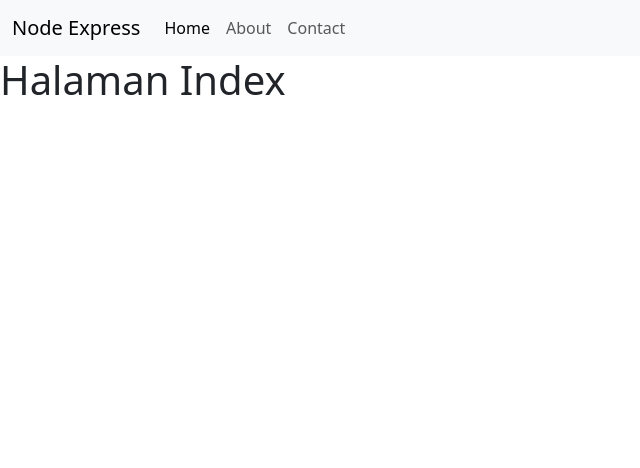
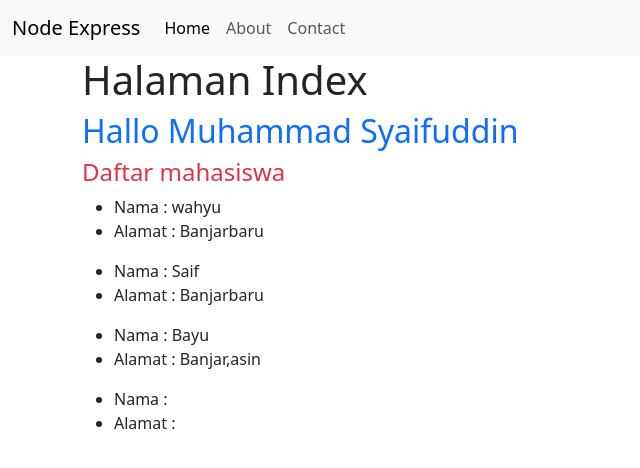
Before and after one commit to devstackid/expressJs, a Node server app: page / in a window 1280 px wide. Shown: the top 468 px of the page, without its empty margins (0-640 px from the left). Run offline with Node 20, Linux system fonts and the light colour scheme; some libraries are stand-ins or nearby versions.

Commit message:
Membuat Layout menggunakan ejs

```diff
--- a/app.js
+++ b/app.js
@@ -1,23 +1,50 @@
 const express = require('express')
+const expressLayouts = require('express-ejs-layouts');
 const app = express()
 const port = 3000
 
+
+// menggunakan ejs
+app.set('view engine', 'ejs');
+
+app.use(expressLayouts);
+
+
 app.get('/', (req, res) => {
-  // res.send('Hello World!')
-  // res.json({
-  //   nama: 'sandika',
-  //   email: 'sandi@gmail.com'
-  // })
 
-  res.sendFile('./index.html', {root: __dirname});
-})
+  const mahasiswa = [
+    {
+      nama: 'wahyu',
+      alamat: 'Banjarbaru'
+    },
+    {
+      nama: 'Saif',
+      alamat: 'Banjarbaru'
+    },
+    {
+      nama: 'Bayu',
+      alamat: 'Banjar,asin'
+    }
+  ];
+
+  res.render('index', {
+    nama: 'Muhammad Syaifuddin',
+    layout: 'layouts/main',
+    title: 'Halaman Home',
+    mahasiswa
+  });
+});
 
 app.get('/about', (req, res) => {
-  res.sendFile('./about.html', {root: __dirname});
+  res.render('about', {
+    layout: 'layouts/main',
+    title: 'Halaman About'});
 })
 
 app.get('/contact', (req, res) => {
-  res.sendFile('./contact.html', {root: __dirname});
+  res.render('contact' , {
+    layout: 'layouts/main',
+    title: 'Halaman Contact'});
 })
 
 app.get('/product/:id', (req,res) => {
@@ -34,65 +61,3 @@ app.use('/', (req, res) => {
 app.listen(port, () => {
   console.log(`Example app listening on port ${port}`)
 })
-
-
-
-
-
-
-
-
-
-
-
-
-
-
-
-
-// const http = require("http");
-// const fs = require("fs");
-
-// const renderHtml = (path, res) => {
-//   fs.readFile(path, (err, data) => {
-//     if (err) {
-//       res.writeHead(404);
-//       res.write("Error : File not found");
-//     } else {
-//       res.write(data);
-//     }
-//     res.end();
-//   });
-// };
-
-// http
-//   .createServer((req, res) => {
-//     const url = req.url;
-//     res.writeHead(200, {
-//       "Content-Type": "text/html",
-//     });
-
-//     if(url === '/about'){
-//         renderHtml('./about.html', res)
-//     } else if(url === '/contact'){
-//         renderHtml('./contact.html', res)
-//     } else{
-//         renderHtml('./index.html', res)
-//     }
-
-//     switch (url) {
-//       case "/about":
-//         renderHtml("./about.html", res);
-//         break;
-//       case "/contact":
-//         renderHtml("./contact.html", res);
-//         break;
-//       default:
-//         renderHtml("./index.html", res);
-//         break;
-//     }
-
-//   })
-//   .listen(3000, () => {
-//     console.log("Server is listening on port 3000..");
-//   });
--- a/index.html
+++ /dev/null
@@ -1,34 +0,0 @@
-<!doctype html>
-<html lang="en">
-  <head>
-    <meta charset="utf-8">
-    <meta name="viewport" content="width=device-width, initial-scale=1">
-    <title>Bootstrap demo</title>
-    <link href="https://cdn.jsdelivr.net/npm/bootstrap@5.3.2/dist/css/bootstrap.min.css" rel="stylesheet" integrity="sha384-T3c6CoIi6uLrA9TneNEoa7RxnatzjcDSCmG1MXxSR1GAsXEV/Dwwykc2MPK8M2HN" crossorigin="anonymous">
-  </head>
-  <body>
-    <nav class="navbar navbar-expand-lg bg-body-tertiary">
-      <div class="container-fluid">
-        <a class="navbar-brand" href="#">Node Express</a>
-        <button class="navbar-toggler" type="button" data-bs-toggle="collapse" data-bs-target="#navbarNav" aria-controls="navbarNav" aria-expanded="false" aria-label="Toggle navigation">
-          <span class="navbar-toggler-icon"></span>
-        </button>
-        <div class="collapse navbar-collapse" id="navbarNav">
-          <ul class="navbar-nav">
-            <li class="nav-item">
-              <a class="nav-link active" aria-current="page" href="/">Home</a>
-            </li>
-            <li class="nav-item">
-              <a class="nav-link" href="/about">About</a>
-            </li>
-            <li class="nav-item">
-              <a class="nav-link" href="/contact">Contact</a>
-            </li>
-          </ul>
-        </div>
-      </div>
-    </nav>
-    <h1>Halaman Index</h1>
-    <script src="https://cdn.jsdelivr.net/npm/bootstrap@5.3.2/dist/js/bootstrap.bundle.min.js" integrity="sha384-C6RzsynM9kWDrMNeT87bh95OGNyZPhcTNXj1NW7RuBCsyN/o0jlpcV8Qyq46cDfL" crossorigin="anonymous"></script>
-  </body>
-</html>
--- a/package.json
+++ b/package.json
@@ -1,5 +1,7 @@
 {
   "dependencies": {
-    "express": "^4.17.1"
+    "ejs": "^3.1.6",
+    "express": "^4.17.1",
+    "express-ejs-layouts": "^2.5.0"
   }
 }
--- /dev/null
+++ b/views/about.ejs
@@ -0,0 +1 @@
+<h1>Halaman About</h1>
--- /dev/null
+++ b/views/contact.ejs
@@ -0,0 +1 @@
+<h1>Halaman Contact</h1>
--- /dev/null
+++ b/views/index.ejs
@@ -0,0 +1,19 @@
+
+    <h1>Halaman Index</h1>
+    <h2 class="text-primary">Hallo <%= nama %></h2>
+
+    <h4 class="text-danger">Daftar mahasiswa</h4>
+    <% if (mahasiswa.length < 1) { %>
+     <p>Data masih kosong</p>
+    <% } %>
+
+    <% mahasiswa.forEach(mhs => { %>
+      <ul>
+        <li>Nama : <%= mhs.nama %></li>
+        <li>Alamat : <%= mhs.alamat %> </li>
+      </ul>
+    <% }) %>
+    <ul>
+      <li>Nama : </li>
+      <li>Alamat : </li>
+    </ul>
--- a/contact.html
+++ b/views/layouts/main.ejs
@@ -3,11 +3,14 @@
   <head>
     <meta charset="utf-8">
     <meta name="viewport" content="width=device-width, initial-scale=1">
-    <title>Bootstrap demo</title>
+    <title><%= title %></title>
     <link href="https://cdn.jsdelivr.net/npm/bootstrap@5.3.2/dist/css/bootstrap.min.css" rel="stylesheet" integrity="sha384-T3c6CoIi6uLrA9TneNEoa7RxnatzjcDSCmG1MXxSR1GAsXEV/Dwwykc2MPK8M2HN" crossorigin="anonymous">
   </head>
   <body>
-    <h1>Halaman Contact</h1>
+    <%- include('nav') %>
+    <div class="container">
+        <%- body %>
+    </div>
     <script src="https://cdn.jsdelivr.net/npm/bootstrap@5.3.2/dist/js/bootstrap.bundle.min.js" integrity="sha384-C6RzsynM9kWDrMNeT87bh95OGNyZPhcTNXj1NW7RuBCsyN/o0jlpcV8Qyq46cDfL" crossorigin="anonymous"></script>
   </body>
 </html>
--- /dev/null
+++ b/views/layouts/nav.ejs
@@ -0,0 +1,21 @@
+<nav class="navbar navbar-expand-lg bg-body-tertiary">
+    <div class="container-fluid">
+      <a class="navbar-brand" href="#">Node Express</a>
+      <button class="navbar-toggler" type="button" data-bs-toggle="collapse" data-bs-target="#navbarNav" aria-controls="navbarNav" aria-expanded="false" aria-label="Toggle navigation">
+        <span class="navbar-toggler-icon"></span>
+      </button>
+      <div class="collapse navbar-collapse" id="navbarNav">
+        <ul class="navbar-nav">
+          <li class="nav-item">
+            <a class="nav-link active" aria-current="page" href="/">Home</a>
+          </li>
+          <li class="nav-item">
+            <a class="nav-link" href="/about">About</a>
+          </li>
+          <li class="nav-item">
+            <a class="nav-link" href="/contact">Contact</a>
+          </li>
+        </ul>
+      </div>
+    </div>
+  </nav>
```
Also changed, not shown: about.html (deleted, +0 -13 lines), 1 other file.
